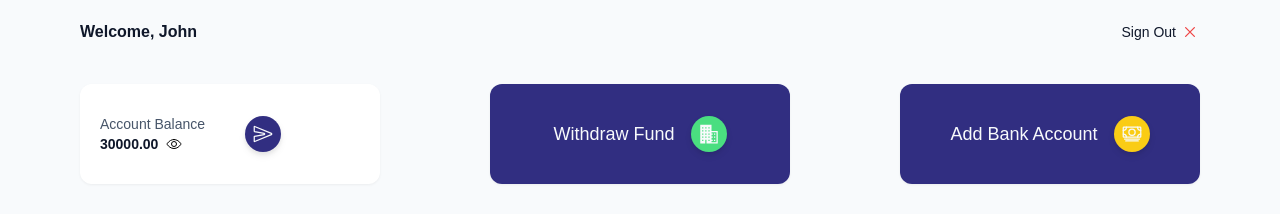
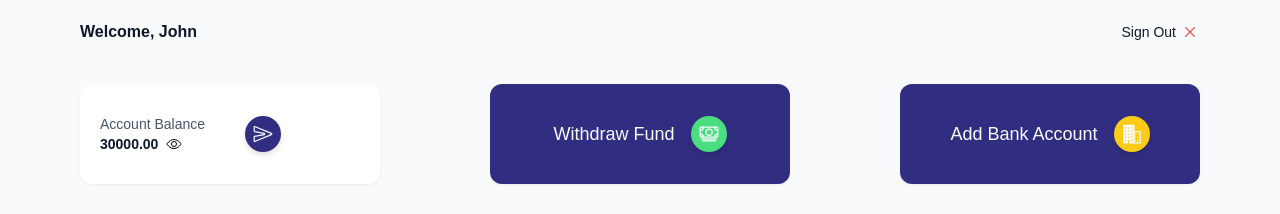
Before and after one commit to Compacttradaing/Compact-Trader, a React (Vite) app: page /app/wallet in a window 1280 px wide. Shown: the top 214 px of the page. Built offline with nearby package versions, Linux system fonts and the light colour scheme.

Commit message:
Update Wallet.jsx

```diff
--- a/src/pages/Dashboard/Wallet.jsx
+++ b/src/pages/Dashboard/Wallet.jsx
@@ -11,13 +11,13 @@ function Wallet() {
         <NavBtn>
           <NaVBtnText>Withdraw Fund</NaVBtnText>
           <div className="NavBtnBg bg-green-400">
-            <IoBusinessSharp className="text-xl" />
+            <IoCashOutline className="text-xl" />
           </div>
         </NavBtn>
         <NavBtn>
           <NaVBtnText>Add Bank Account</NaVBtnText>
           <div className="NavBtnBg bg-yellow-400">
-            <IoCashOutline className="text-xl" />
+            <IoBusinessSharp className="text-xl" />
           </div>
         </NavBtn>
       </div>
```
